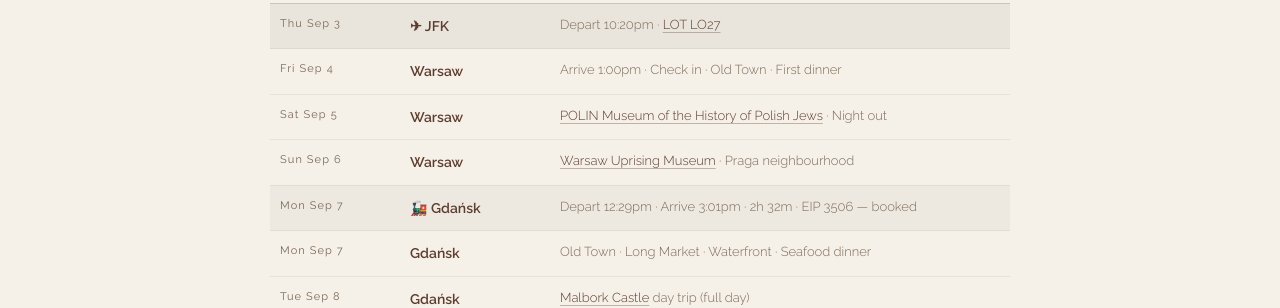
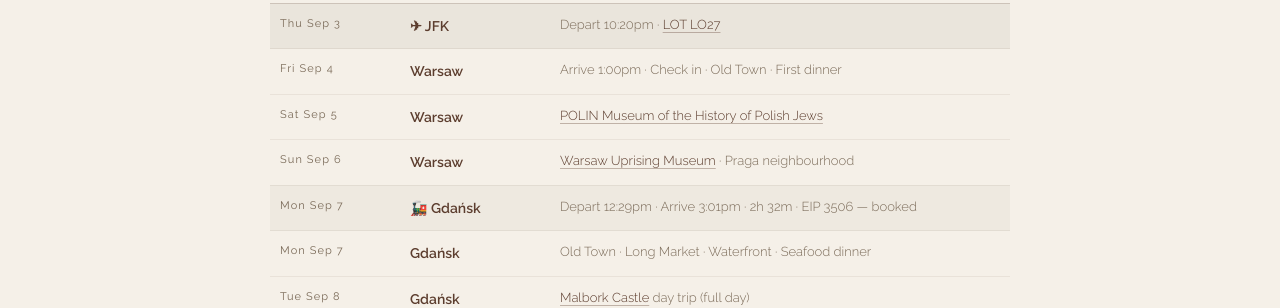
Before and after one commit to LordOfCorners/lordofcorners.github.io, a Jekyll site: the page poland-itinerary.html, which Jekyll copies as it is, in a window 1280 px wide and 900 px high, scrolled down 703 px. Shown: the part 152-460 px from the top of the window. Built offline with Jekyll 4.4.1, drawn with Linux system fonts in a browser that asks for light colours.

Commit message:
Drop nightlife from the itinerary
Not something the page needs to plan.

Co-Authored-By: Claude Opus 5 <noreply@anthropic.com>

```diff
--- a/poland-itinerary.html
+++ b/poland-itinerary.html
@@ -864,7 +864,7 @@
           <tr>
             <td class="date-col"><span class="day-abbr">Sat </span>Sep 5</td>
             <td class="place-col">Warsaw</td>
-            <td class="notes-col"><a href="https://www.polin.pl/en" target="_blank">POLIN Museum of the History of Polish Jews</a> · Night out</td>
+            <td class="notes-col"><a href="https://www.polin.pl/en" target="_blank">POLIN Museum of the History of Polish Jews</a></td>
           </tr>
           <tr>
             <td class="date-col"><span class="day-abbr">Sun </span>Sep 6</td>
@@ -1082,11 +1082,9 @@
 
       <div class="day-block">
         <div class="day-label">Sat Sep 5</div>
-        <div class="day-title"><a href="https://www.polin.pl/en" target="_blank">POLIN Museum</a> · Saturday Night Out</div>
+        <div class="day-title"><a href="https://www.polin.pl/en" target="_blank">POLIN Museum of the History of Polish Jews</a></div>
         <div class="day-body">
           <p>One of the finest museums in Europe — a 1,000-year story told with extraordinary care. Plan at least 3 hours. Essential context for everything that follows: the Jewish world that existed in Poland before the war, its annihilation, and the handful of survivors.</p>
-
-          <p style="margin-top:14px;">This is the night to go out — Saturday, and you'll have slept off the flight by now. Nowy Świat and Chmielna are a walk from the Polonia Palace, and the Pawilony courtyard off Nowy Świat is a warren of small bars that runs late. Praga across the river is the other option, rougher-edged and more interesting, centred on Ząbkowska.</p>
 
           <div class="memoir-quote">
             <div class="memoir-quote-label">From the memoir</div>
@@ -1101,8 +1099,6 @@
         <div class="day-title">Warsaw Uprising Museum · Praga</div>
         <div class="day-body">
           <p>The <a href="https://www.1944.pl/en" target="_blank">Warsaw Uprising Museum</a> tells the story of the 1944 uprising against Nazi occupation — what was happening in Poland while Adam and his family were surviving in Soviet labor camps and collective farms in Kazakhstan. Afternoon: cross the Vistula to Praga, Warsaw's bohemian neighbourhood — one of the few districts the Nazis didn't level, so the tenements are genuinely prewar. The Neon Museum and the Koneser distillery complex are both there.</p>
-
-          <p style="margin-top:14px;">A quieter last evening in Warsaw. Sunday is the deadest night of the week here and there's a train the next morning — dinner somewhere good is the right call.</p>
         </div>
       </div>
 
```
